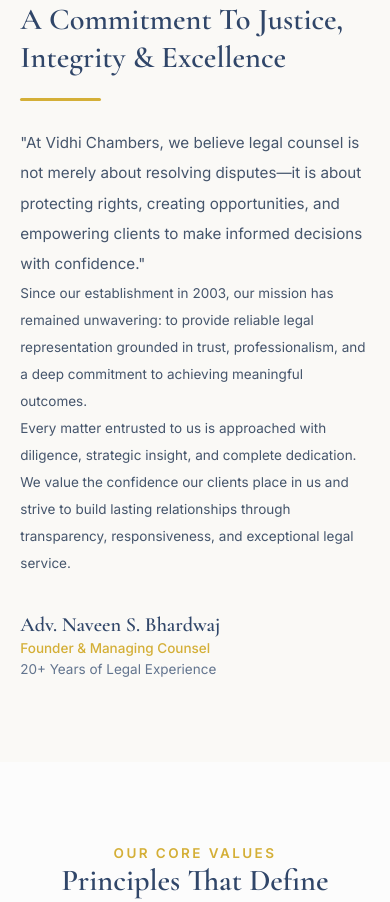
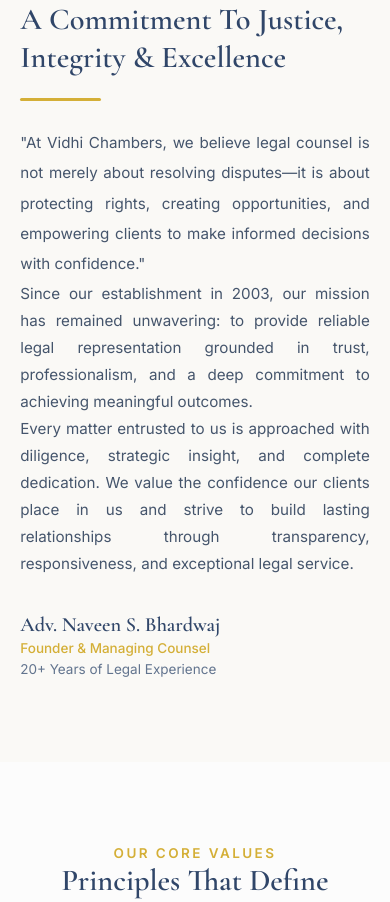
Before and after one commit to Aditya-00007/Vidhi-Chambers, a React (Vite) app in the folder frontend/: page /about in a window 390 px wide. Shown: the part 1460-2362 px from the top of the page. Built offline with nearby package versions, Linux system fonts and the light colour scheme; no server answers.

Commit message:
fixed the issue of image crop in mobile devices and made text justify

```diff
--- a/frontend/src/components/FounderMessage.jsx
+++ b/frontend/src/components/FounderMessage.jsx
@@ -29,21 +29,21 @@
 
             <div className="w-24 h-1 bg-[#D4AF37] mt-6 mb-8 rounded-full" />
 
-            <p className="text-lg text-slate-600 leading-9 italic">
+            <p className="text-lg text-slate-600 leading-9 italic text-justify">
               "At Vidhi Chambers, we believe legal counsel is not merely about
               resolving disputes—it is about protecting rights, creating
               opportunities, and empowering clients to make informed decisions
               with confidence."
             </p>
 
-            <p className="mt-8 text-slate-600 leading-8">
+            <p className="mt-8 text-lg text-slate-600 leading-8 text-justify">
               Since our establishment in 2003, our mission has remained
               unwavering: to provide reliable legal representation grounded in
               trust, professionalism, and a deep commitment to achieving
               meaningful outcomes.
             </p>
 
-            <p className="mt-6 text-slate-600 leading-8">
+            <p className="mt-6 text-lg text-slate-600 leading-8 text-justify">
               Every matter entrusted to us is approached with diligence,
               strategic insight, and complete dedication. We value the
               confidence our clients place in us and strive to build lasting
--- a/frontend/src/components/TeamCard.jsx
+++ b/frontend/src/components/TeamCard.jsx
@@ -19,7 +19,7 @@
     >
       {/* Photo */}
 
-      <div className="h-55 overflow-hidden">
+      <div className="aspect-[4/3] md:h-55 overflow-hidden">
         <img
           src={member.image}
           alt={member.name}
--- a/frontend/src/components/TeamMemberModal.jsx
+++ b/frontend/src/components/TeamMemberModal.jsx
@@ -90,7 +90,7 @@
                 Professional Profile
               </h3>
 
-              <p className="mt-3 text-slate-600 leading-8">{member.bio}</p>
+              <p className="mt-3 text-slate-600 leading-8 text-justify">{member.bio}</p>
             </div>
 
             {/* Contact */}
--- a/frontend/src/sections/AboutSection.jsx
+++ b/frontend/src/sections/AboutSection.jsx
@@ -53,7 +53,7 @@
               Trusted Legal Guidance With Proven Expertise
             </h2>
 
-            <p className="mt-6 text-gray-600 leading-8">
+            <p className="mt-6 text-gray-600 leading-8 text-justify">
               {aboutData.description}
             </p>
 
--- a/frontend/src/sections/ArticleModal.jsx
+++ b/frontend/src/sections/ArticleModal.jsx
@@ -144,6 +144,7 @@
               text-lg
               leading-9
               text-slate-700
+              text-justify
             "
           >
             {article.content}
--- a/frontend/src/sections/InternshipSection.jsx
+++ b/frontend/src/sections/InternshipSection.jsx
@@ -63,6 +63,7 @@
                 mx-auto
                 text-slate-600
                 leading-8
+                text-justify
               "
             >
               We offer internships to students studying at law schools to get
--- a/frontend/src/sections/PracticeAreaModal.jsx
+++ b/frontend/src/sections/PracticeAreaModal.jsx
@@ -134,6 +134,7 @@
               mt-4
               text-slate-600
               leading-8
+              text-justify
             "
               >
                 {area.overview}
--- a/frontend/src/sections/PracticeIntroduction.jsx
+++ b/frontend/src/sections/PracticeIntroduction.jsx
@@ -19,7 +19,7 @@
 
             <div className="w-24 mx-auto h-1 bg-[#D4AF37] rounded-full mt-8" />
 
-            <p className="mt-8 text-slate-600 leading-9 text-lg">
+            <p className="mt-8 text-slate-600 leading-9 text-lg text-justify">
               Legal matters often require specialized expertise. Whether you are
               facing a dispute, seeking legal advice, protecting your business
               interests, or planning for future opportunities, our team provides
```
